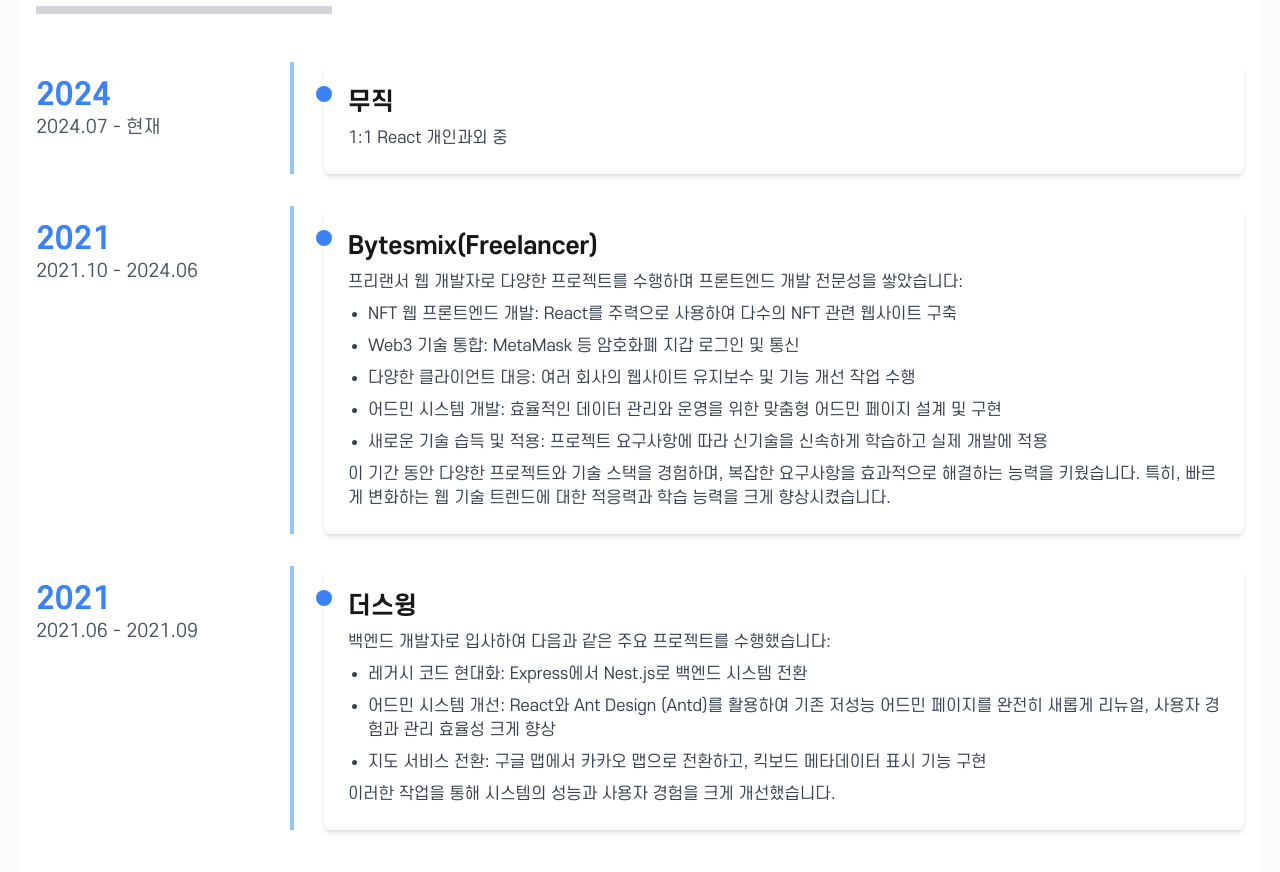
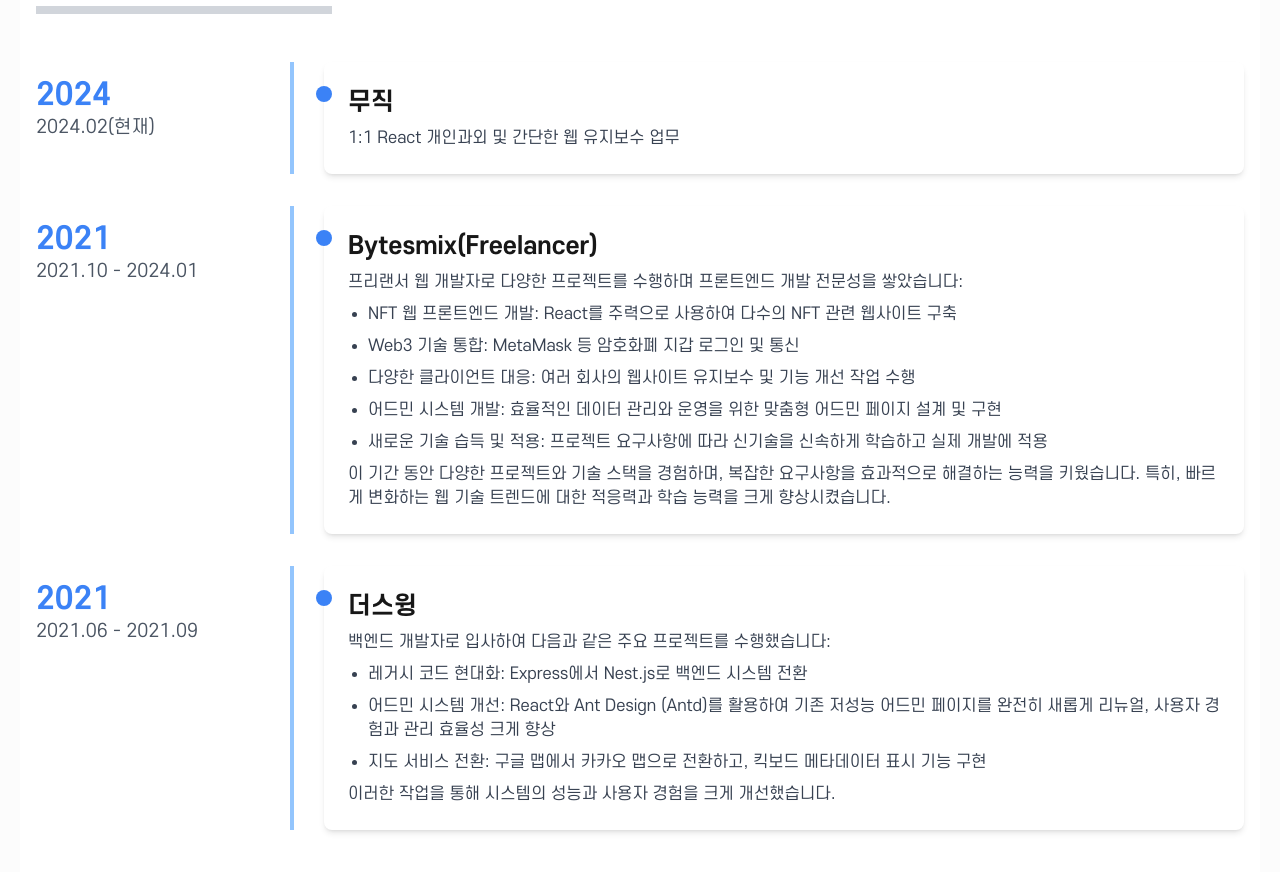
Before and after one commit to heroman15156/blog, a Next.js app: page /about in a window 1280 px wide. Shown: the part 1680-2552 px from the top of the page. Built offline with nearby package versions, Linux system fonts and the light colour scheme.

Commit message:
docs: 이력서 파일 변경

```diff
--- a/components/Section/WorkExperienceSection.tsx
+++ b/components/Section/WorkExperienceSection.tsx
@@ -2,13 +2,13 @@ export default function WorkExperienceSection() {
   const experiences = [
     {
       company: '무직',
-      period: '2024.07 - 현재',
-      description: '1:1 React 개인과외 중',
+      period: '2024.02(현재)',
+      description: '1:1 React 개인과외 및 간단한 웹 유지보수 업무',
     },
     {
       company: 'Bytesmix(Freelancer)',
 
-      period: '2021.10 - 2024.06',
+      period: '2021.10 - 2024.01',
       description: (
         <div>
           <p>
```
Also changed, not shown: 2 other files (tests, documents, lock files or other folders).
